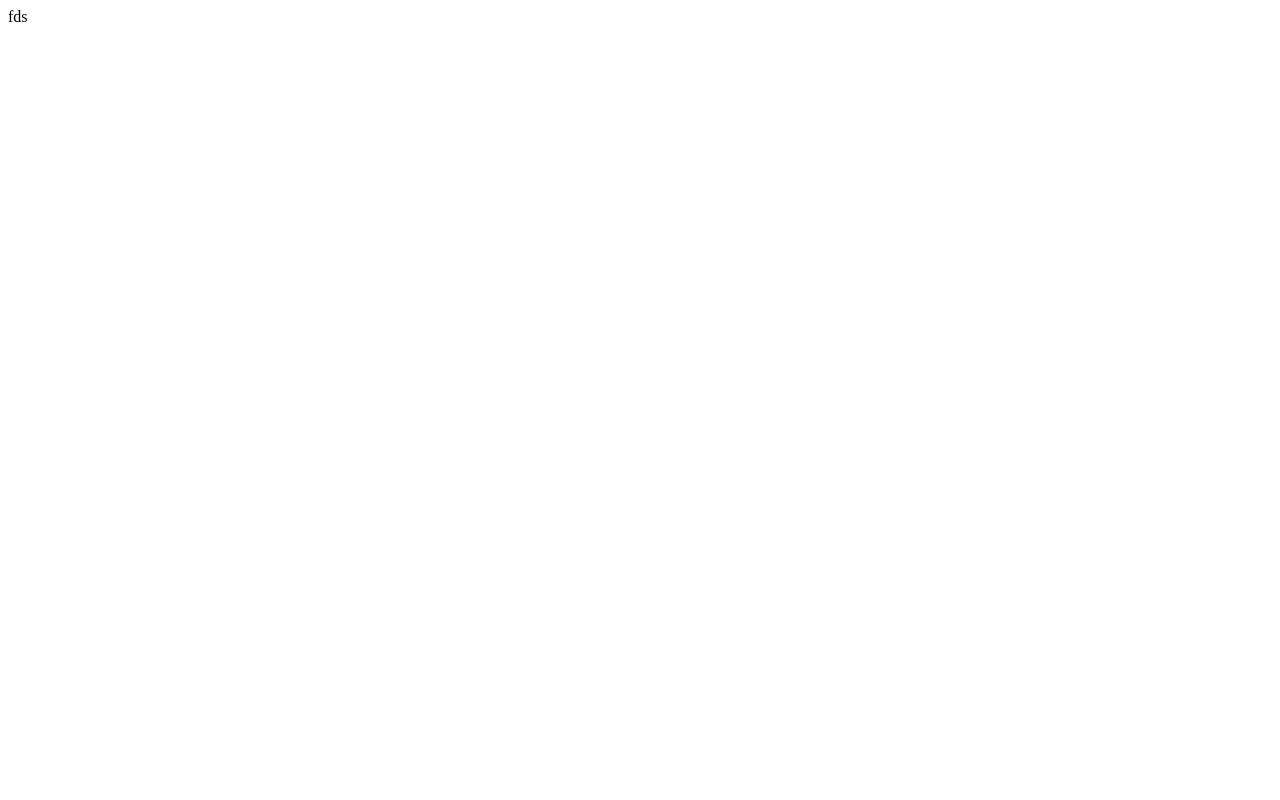
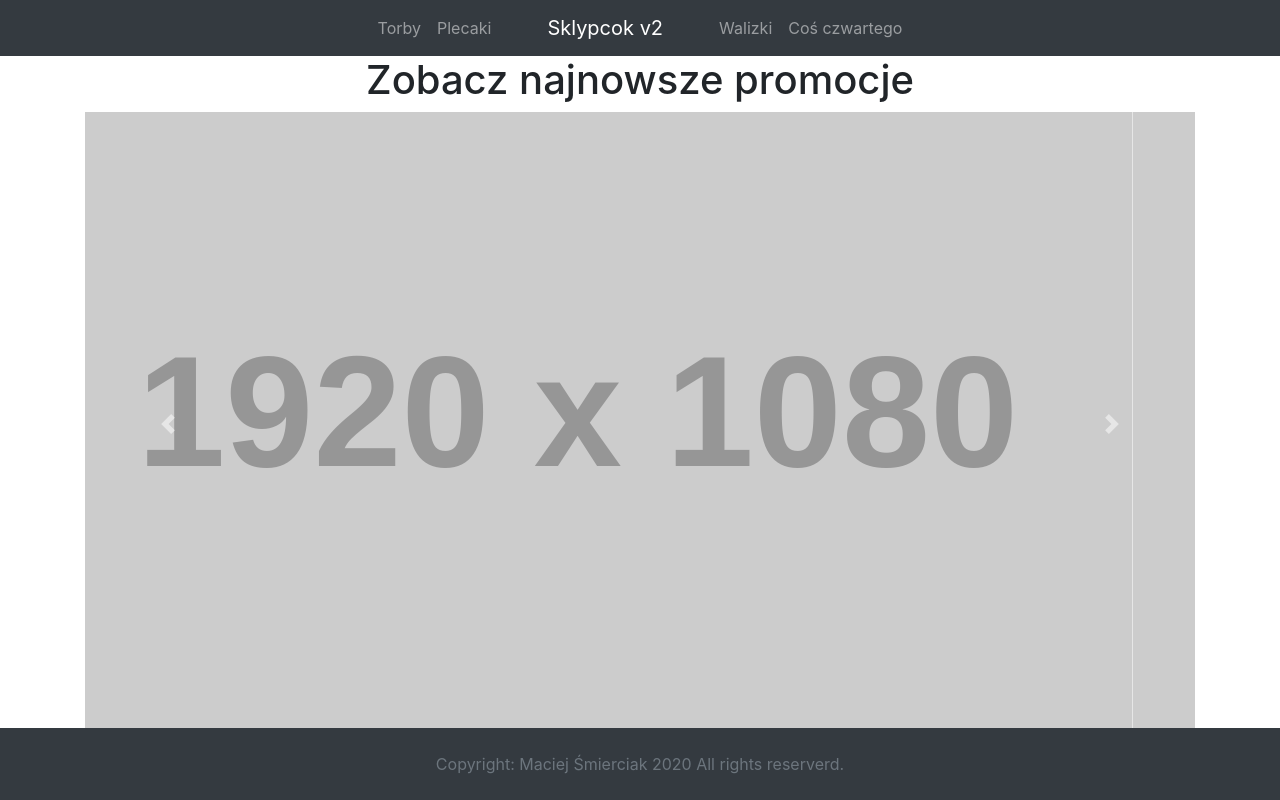
Before and after one commit to KlawyFarfocel/PHProject2k20, a plain HTML site: page index.html in a window 1280 px wide. Drawn offline with nearby package versions, Linux system fonts and the light colour scheme; placeholder pictures from the web are drawn by us.

Commit message:
Frist Steps

```diff
--- a/index.html
+++ b/index.html
@@ -1 +1,73 @@
-fds
+<!doctype html>
+<html lang="en">
+  <head>
+    <meta charset="utf-8">
+    <meta name="viewport" content="width=device-width, initial-scale=1, shrink-to-fit=no">
+    <link rel="stylesheet" href="https://stackpath.bootstrapcdn.com/bootstrap/4.3.1/css/bootstrap.min.css" integrity="sha384-ggOyR0iXCbMQv3Xipma34MD+dH/1fQ784/j6cY/iJTQUOhcWr7x9JvoRxT2MZw1T" crossorigin="anonymous">
+    <link rel="stylesheet" href="style/main.css">
+    <title>Hello, world!</title>
+  </head>
+  <body>
+    <!--Navbar-->
+    <nav class="navbar navbar-expand-lg navbar-dark bg-dark sticky-top">
+      <a href="#" class="navbar-brand d-md-none">test</a>
+      <button class="navbar-toggler" type="button" data-toggle="collapse" data-target="#test">
+        <span class="navbar-toggler-icon"></span>
+      </button>
+      <div class="collapse navbar-collapse justify-content-center" id="test">
+        <ul class="navbar-nav">
+          <li class="nav-item">
+            <a href="#" class="nav-link">Torby</a>
+          </li>
+          <li class="nav-item">
+            <a href="#" class="nav-link mr-md-5">Plecaki</a>
+          </li>
+          <a href="#" class="navbar-brand mx-auto d-none d-md-block">Sklypcok v2</a>
+          <li class="nav-item">
+            <a href="#" class="nav-link ml-md-5">Walizki</a>
+          </li>
+          <li class="nav-item">
+            <a href="#" class="nav-link">Coś czwartego</a>
+          </li>
+        </ul>
+      </div>
+    </nav>
+<!--End of Navbar-->
+<!--Content-->
+<div class="container reSize flex-grow-1">
+  <h1 class="text-center">Zobacz najnowsze promocje</h1>
+  <div id="carouselExampleControls" class="carousel slide" data-ride="carousel">
+    <div class="carousel-inner">
+      <div class="carousel-item active">
+        <img class="d-block w-100" src="https://via.placeholder.com/1920x1080" alt="First slide">
+      </div>
+      <div class="carousel-item">
+        <img class="d-block w-100" src="https://via.placeholder.com/1920x1080" alt="Second slide">
+      </div>
+      <div class="carousel-item">
+        <img class="d-block w-100" src="https://via.placeholder.com/1920x1080" alt="Third slide">
+      </div>
+    </div>
+    <a class="carousel-control-prev" href="#carouselExampleControls" role="button" data-slide="prev">
+      <span class="carousel-control-prev-icon" aria-hidden="true"></span>
+      <span class="sr-only">Previous</span>
+    </a>
+    <a class="carousel-control-next" href="#carouselExampleControls" role="button" data-slide="next">
+      <span class="carousel-control-next-icon" aria-hidden="true"></span>
+      <span class="sr-only">Next</span>
+    </a>
+  </div>
+</div>
+<!--End of Content-->
+<!--Footer-->
+<nav class="navbar navbar-expand-lg navbar-dark bg-dark">
+  <p class="text-center text-muted mx-auto mt-md-3 mt-3">Copyright: Maciej Śmierciak 2020 All rights reserverd.</p>
+</nav>
+<!--End of Footer-->
+
+    <script src="https://code.jquery.com/jquery-3.3.1.slim.min.js" integrity="sha384-q8i/X+965DzO0rT7abK41JStQIAqVgRVzpbzo5smXKp4YfRvH+8abtTE1Pi6jizo" crossorigin="anonymous"></script>
+    <script src="https://cdnjs.cloudflare.com/ajax/libs/popper.js/1.14.7/umd/popper.min.js" integrity="sha384-UO2eT0CpHqdSJQ6hJty5KVphtPhzWj9WO1clHTMGa3JDZwrnQq4sF86dIHNDz0W1" crossorigin="anonymous"></script>
+    <script src="https://stackpath.bootstrapcdn.com/bootstrap/4.3.1/js/bootstrap.min.js" integrity="sha384-JjSmVgyd0p3pXB1rRibZUAYoIIy6OrQ6VrjIEaFf/nJGzIxFDsf4x0xIM+B07jRM" crossorigin="anonymous"></script>
+    <script src="js/reSize.js"></script>
+  </body>
+</html>
--- /dev/null
+++ b/js/reSize.js
@@ -0,0 +1,18 @@
+$(document).ready(function(){
+  var navbar=$('.navbar');
+  console.log(navbar)
+  var a=navbar[0].offsetHeight;
+  var b=navbar[1].offsetHeight;
+  var c=$('.reSize')[0];
+  var sum=a+b;
+  var win=window.innerHeight;
+  console.log(a);
+  console.log(b);
+  console.log(sum);
+  console.log(win);
+
+  if(win>c.offsetHeight){
+      c.style.height=(win-sum)+"px";
+      console.log("XD");
+  }
+})
--- /dev/null
+++ b/style/main.scss
@@ -0,0 +1,8 @@
+h1{
+    font: 1rem;
+}
+.footer{
+    position: relative;
+    bottom:0;
+    width: 100%;
+}
```
Also changed, not shown: style/main.css (added), 2 other files.
